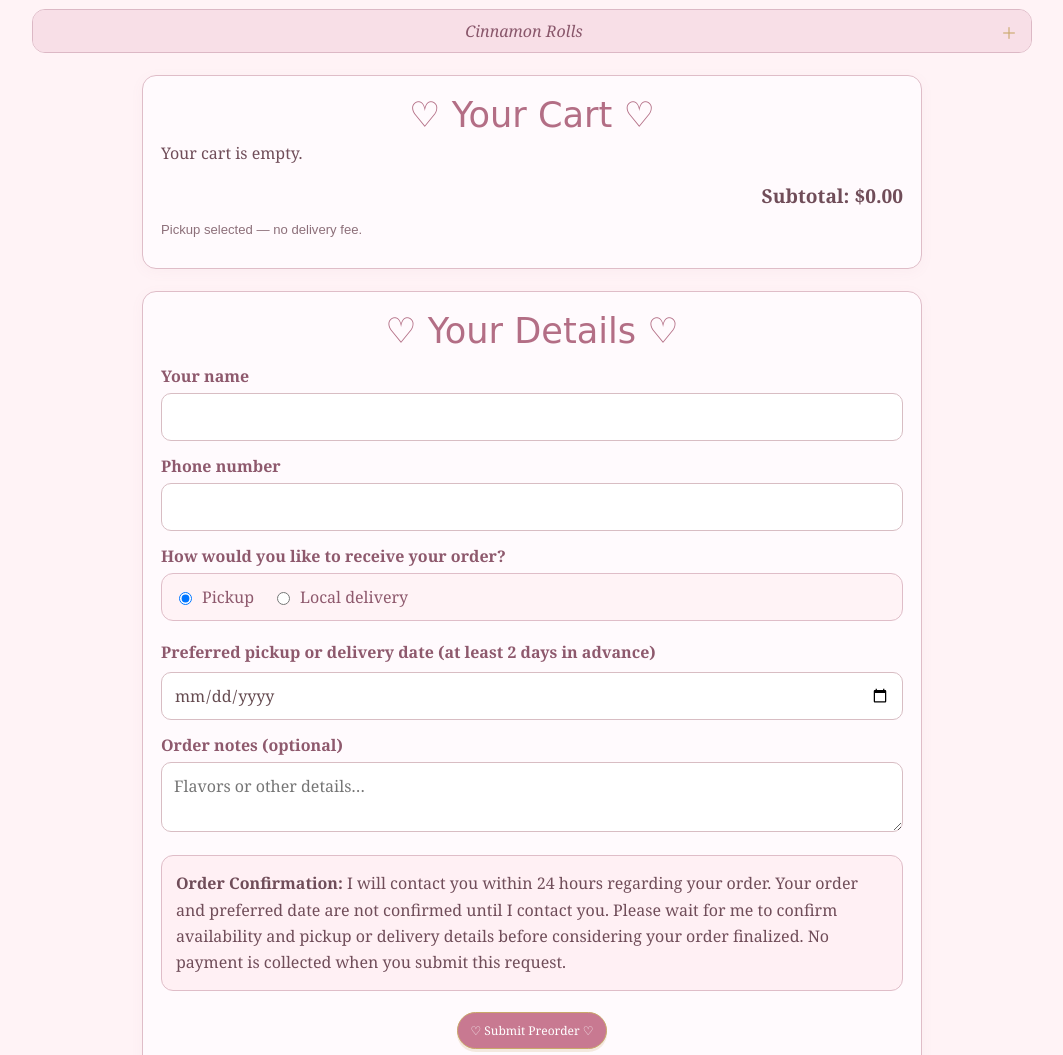
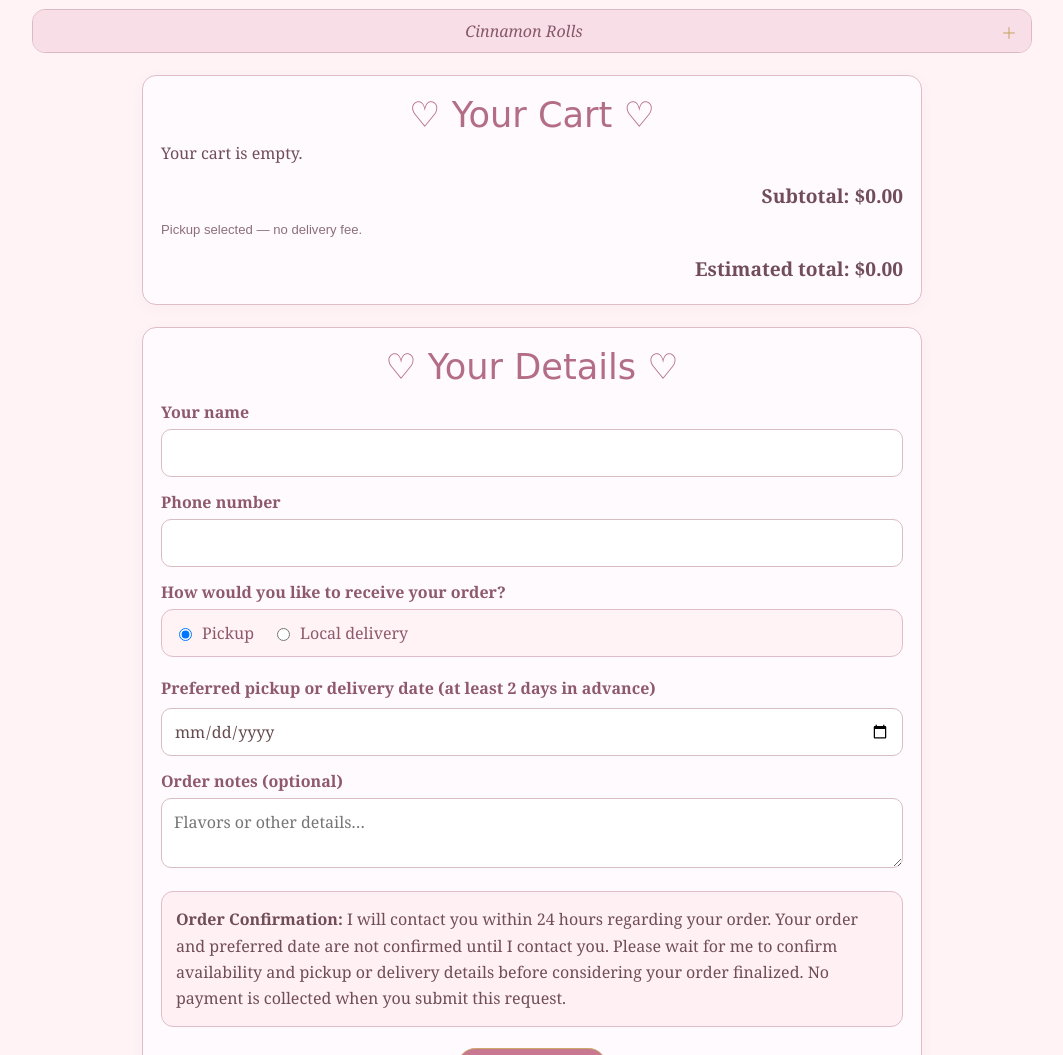
Before and after one commit to sheisnetta/baked-by-netta, a website: page index.html in a window 1280 px wide. Shown: the part 868-1923 px from the top of the page, without its empty margins (108-1171 px from the left). Drawn offline with Linux system fonts and the light colour scheme; no server answers.

Commit message:
Show prominent estimated checkout total including local delivery

```diff
--- a/index.html
+++ b/index.html
@@ -173,7 +173,7 @@ footer{background:linear-gradient(110deg,#f8dce5,#fff0f4,#f4d4df);border-top:1px
 <p class="preorder-intro">Choose your favorites, select a package size, and send your preorder request.</p>
 <div class="product-category"><details><summary>Cookies</summary><div class="product-list" id="cookie-products"></div></details></div>
 <div class="product-category"><details><summary>Cinnamon Rolls</summary><div class="product-list" id="roll-products"></div></details></div>
-<div class="cart-panel"><h3 class="section-title" style="font-size:2.2rem">♡ Your Cart ♡</h3><div id="cart-items">Your cart is empty.</div><p class="cart-total"><strong>Subtotal: <span id="cart-total">$0.00</span></strong></p><p id="delivery-total-note" class="small">Delivery fee is calculated at checkout.</p></div>
+<div class="cart-panel"><h3 class="section-title" style="font-size:2.2rem">♡ Your Cart ♡</h3><div id="cart-items">Your cart is empty.</div><p class="cart-total"><strong>Subtotal: <span id="cart-total">$0.00</span></strong></p><p id="delivery-total-note" class="small">Delivery fee is calculated at checkout.</p><p class="cart-total" aria-live="polite"><strong>Estimated total: <span id="checkout-total">$0.00</span></strong></p></div>
 <form class="checkout-panel" id="preorder-form">
 <h3 class="section-title" style="font-size:2.2rem">♡ Your Details ♡</h3>
 <label for="customer-name">Your name</label><input id="customer-name" name="name" maxlength="80" autocomplete="name" required>
@@ -351,8 +351,8 @@ footer{background:linear-gradient(110deg,#f8dce5,#fff0f4,#f4d4df);border-top:1px
   });
   if(!count)cartItems.textContent="Your cart is empty.";
   totalEl.textContent=money(cartSubtotal());
-  const fee=feePreview(),note=document.getElementById("delivery-total-note");
-  note.textContent=form.elements.fulfillment.value!=="delivery"?"Pickup selected — no delivery fee.":fee===4?"Delivery fee: $4.00 · Estimated total: "+money(cartSubtotal()+4):"Delivery fee varies by city and will be confirmed. Current subtotal: "+money(cartSubtotal());
+  const fee=feePreview(),note=document.getElementById("delivery-total-note");document.getElementById("checkout-total").textContent=fee===null?money(cartSubtotal())+" + delivery fee":money(cartSubtotal()+fee);
+  note.textContent=form.elements.fulfillment.value!=="delivery"?"Pickup selected — no delivery fee.":fee===4?"Delivery fee: $4.00":"Delivery fee varies by city and will be confirmed. Current subtotal: "+money(cartSubtotal());
   renderProducts();
  }
  deliveryCity.addEventListener("input",renderCart);
```
